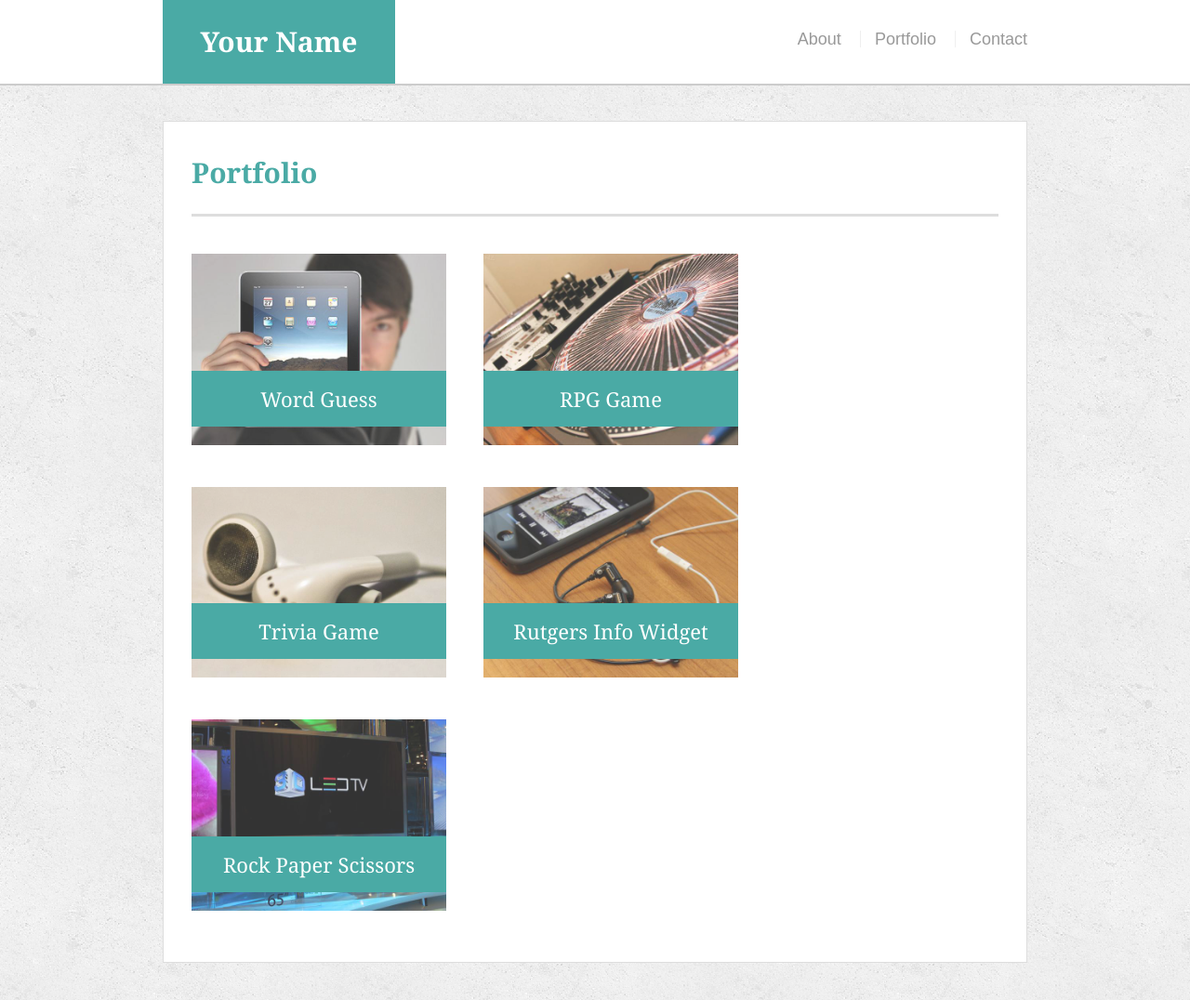
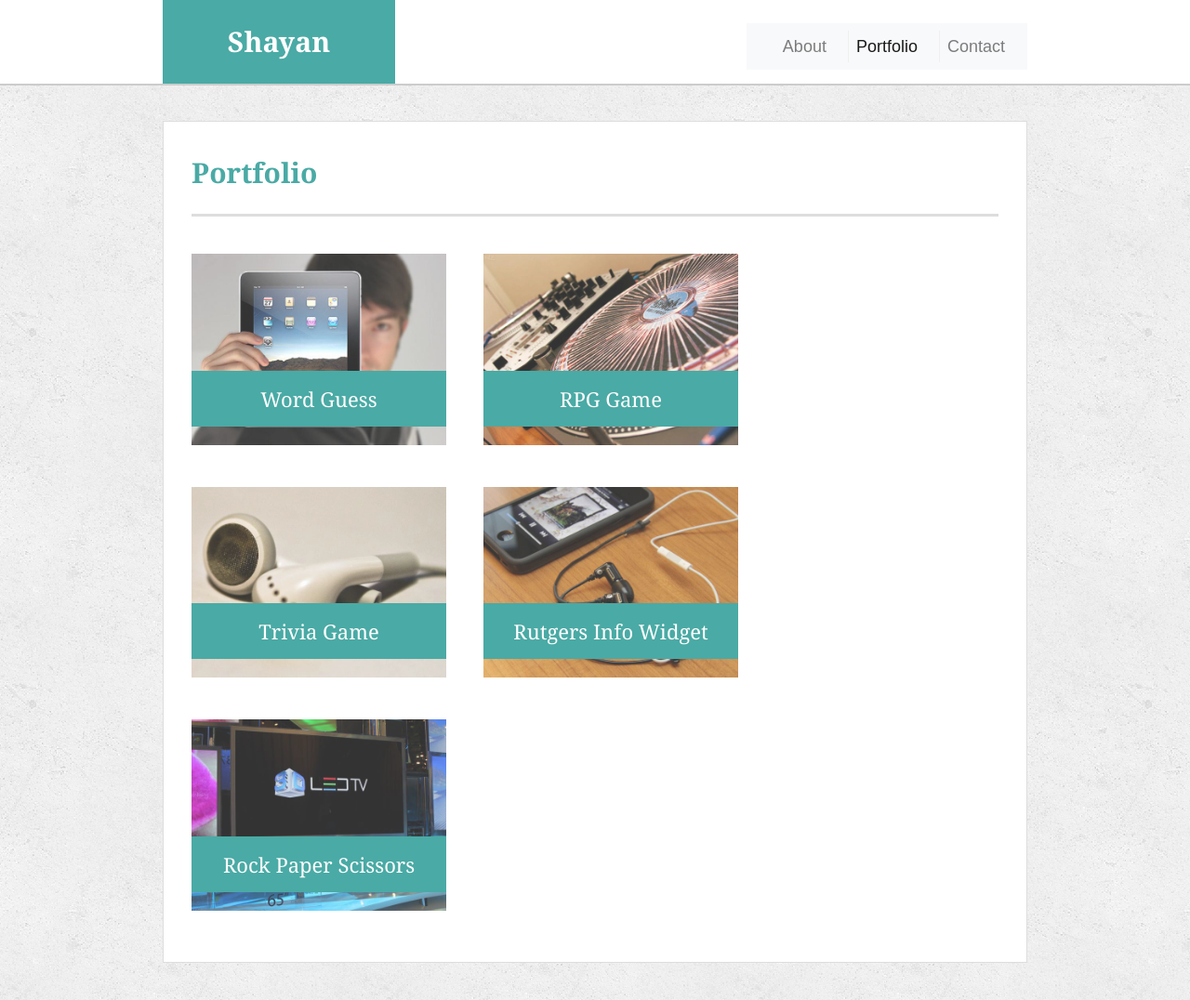
Before and after one commit to shayansea/Bootstrap-Portfolio, a plain HTML site: page portfolio.html in a window 1280 px wide. Shown: the top 1076 px of the page at 93% size. Drawn offline with nearby package versions, Linux system fonts and the light colour scheme; files whose address does not match are found by name.

Commit message:
add navbar to html

```diff
--- a/portfolio.html
+++ b/portfolio.html
@@ -14,12 +14,20 @@
 
   <header id="masthead">
     <div class="container">
-      <a href="index.html" id="logo">Your Name</a>
-      <nav>
-        <a href="index.html">About</a>
-        <a href="portfolio.html">Portfolio</a>
-        <a href="contact.html">Contact</a>
-      </nav>
+        <a href="index.html" id="logo">Shayan</a>
+
+        <nav class="navbar navbar-expand-lg navbar-light bg-light">
+            <button class="navbar-toggler" type="button" data-toggle="collapse" data-target="#navbarNavAltMarkup" aria-controls="navbarNavAltMarkup" aria-expanded="false" aria-label="Toggle navigation">
+              <span class="navbar-toggler-icon"></span>
+            </button>
+            <div class="collapse navbar-collapse" id="navbarNavAltMarkup">
+              <div class="navbar-nav">
+                <a class="nav-item nav-link" href="index.html">About</a>
+                <a class="nav-item nav-link active" href="portfolio.html">Portfolio <span class="sr-only">(current)</span> </a>
+                <a class="nav-item nav-link" href="contact.html">Contact</a>
+              </div>
+            </div>
+          </nav>
     </div>
   </header>
 
```
Also changed, not shown: contact.html (+14 -6 lines), index.html (+1 -1 lines).
